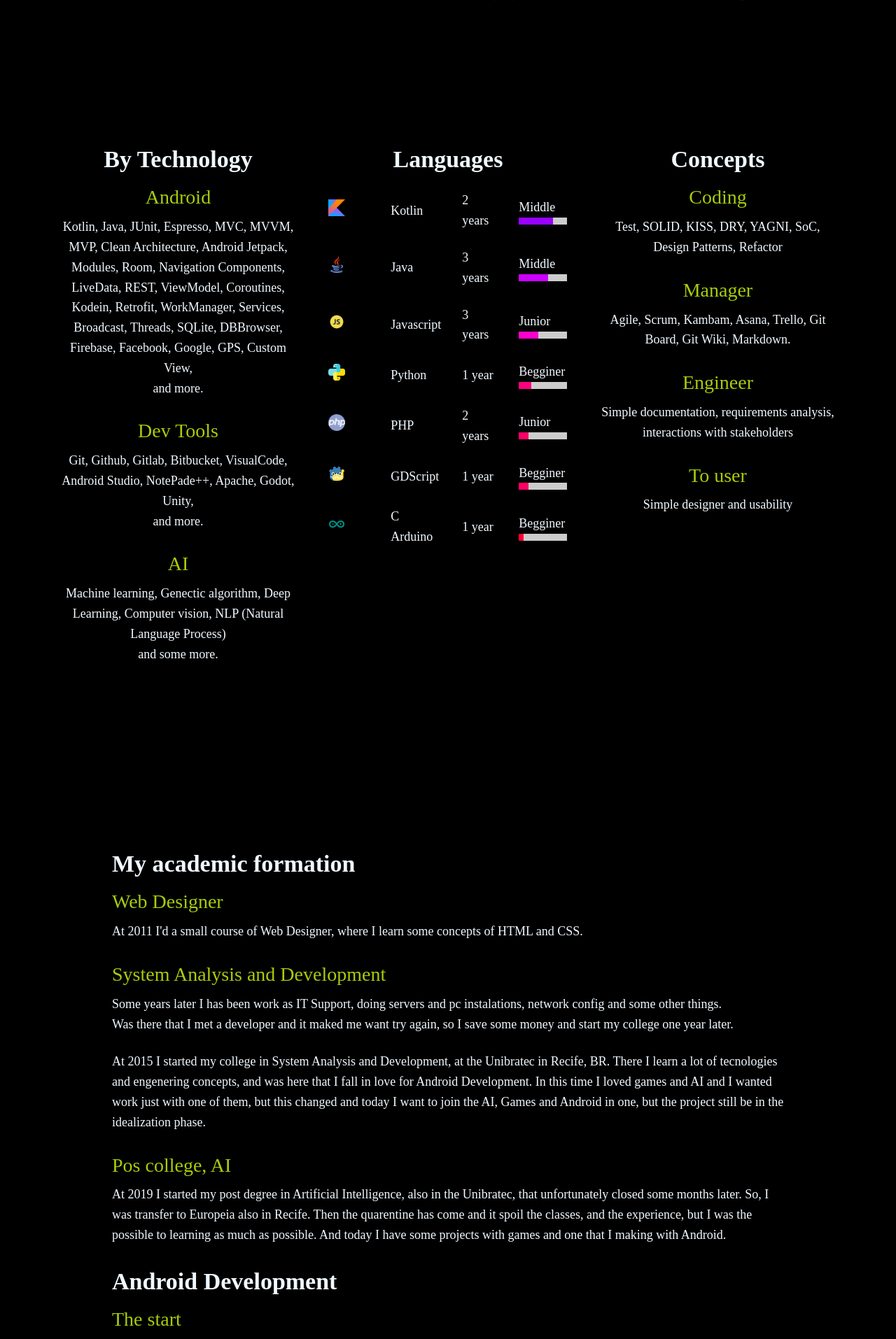
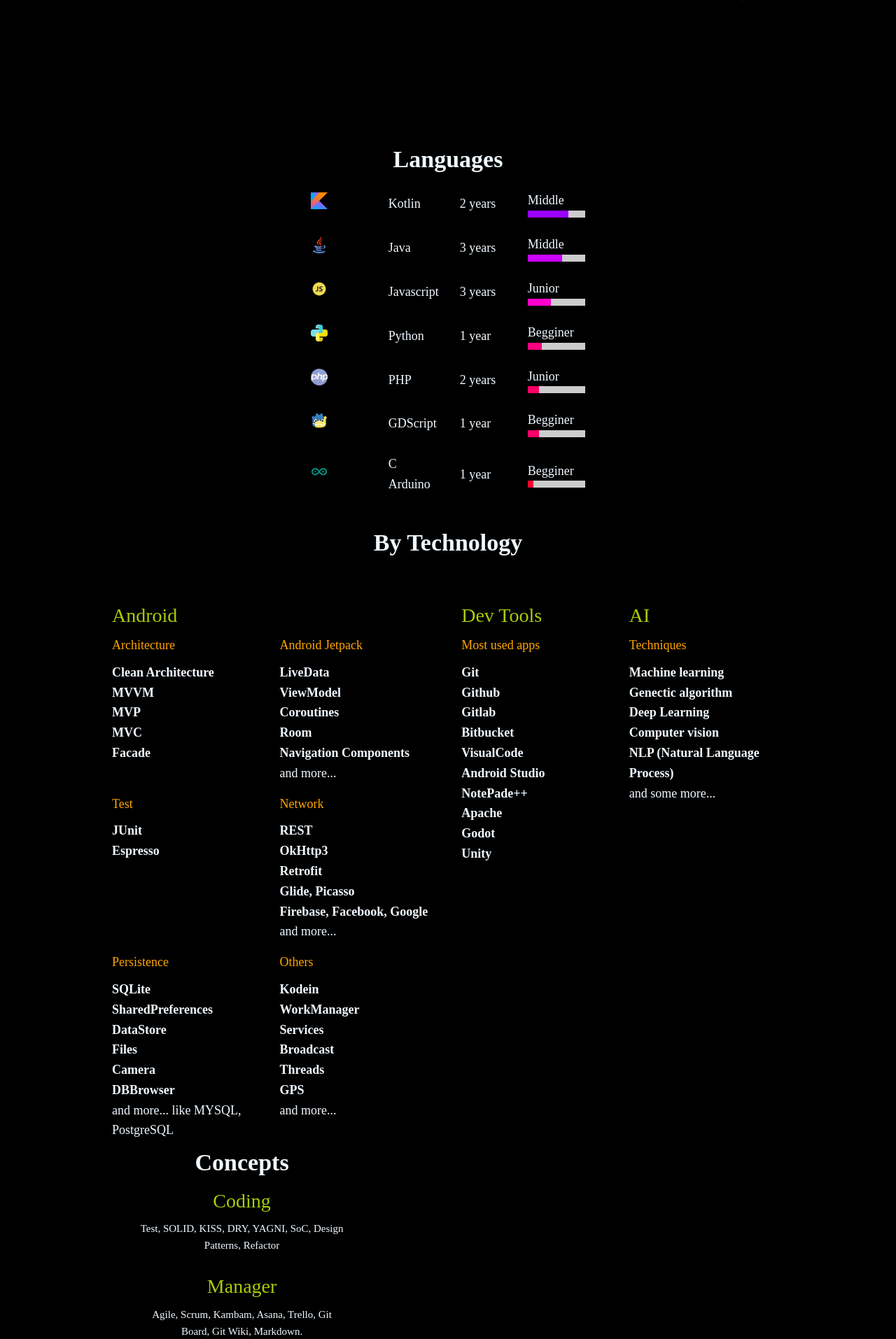
Before and after one commit to willigro/PortfolioWebPage, a PHP site: page /home.php in a window 1280 px wide. Shown: the part 799-2713 px from the top of the page at 70% size. Run offline with PHP 8.4, Linux system fonts and the light colour scheme; some web fonts are replaced.

Commit message:
Moving the Android skills and concepts to below

```diff
--- a/home.php
+++ b/home.php
@@ -169,43 +169,10 @@
         Skills
         </p> -->
 
-      <div class="container-large">
-        <div class="row p-content-small">
-
-          <!-- BY TECHNOLOGY -->
-          <div class="four columns skills-section">
-            <p class="p-title">
-              By Technology
-            </p>
-
-            <!-- Android -->
-            <p class="p-subtitle">
-              Android
-            </p>
-            <p>
-              Kotlin, Java, JUnit, Espresso, MVC, MVVM, MVP, Clean Architecture, Android Jetpack, Modules, Room, Navigation Components, LiveData,
-              REST, ViewModel, Coroutines, Kodein, Retrofit, WorkManager, Services, Broadcast, Threads, SQLite, DBBrowser, Firebase,
-              Facebook, Google, GPS, Custom View, <br>and more.
-            </p>
-
-            <!-- Dev Support -->
-            <p class="p-subtitle">
-              Dev Tools
-            </p>
-            <p>
-              Git, Github, Gitlab, Bitbucket, VisualCode, Android Studio, NotePade++, Apache, Godot, Unity,<br>and more.
-            </p>
-
-            <!-- AI -->
-            <p class="p-subtitle">
-              AI
-            </p>
-            <p>
-              Machine learning, Genectic algorithm, Deep Learning, Computer vision, NLP (Natural Language Process)<br>and some more.
-            </p>
-          </div>
+      <div class="container-larger">
 
         <!-- LANGUAGES -->
+        <div class="row center p-content-small">
           <div class="four columns skills-section language">
             <p class="p-title resume">
               Languages
@@ -236,6 +203,144 @@
               }
               ?>
             </table>
+          </div>
+        </div>
+      </div>
+
+      <div class="container">
+        <div class="row p-content-small">
+
+          <!-- BY TECHNOLOGY -->
+          <div class="skills-section">
+            <p class="p-title">
+              By Technology
+            </p>
+
+            <div class="row" style="text-align: left;">
+              <div class="six columns">
+                <!-- Android -->
+                <p class="p-subtitle" style="margin-top: 50px">
+                  Android
+                </p>
+
+                <div class="row" style="color: orange;">
+                  <div class="six columns">Architecture</div>
+                  <div class="six columns">Android Jetpack</div>
+                </div>
+                <div class="row" style="margin-top: 10px;">
+                  <div class="six columns" style="font-weight: bold;">
+                    Clean Architecture
+                    <br>MVVM
+                    <br>MVP
+                    <br>MVC
+                    <br>Facade
+                  </div>
+
+                  <div class="six columns" style="font-weight: bold;">
+                    LiveData
+                    <br>ViewModel
+                    <br>Coroutines
+                    <br>Room
+                    <br>Navigation Components
+                    <br><span style="font-weight: lighter;">and more...</span>
+                  </div>
+                </div>
+
+                <div class="row" style="margin-top: 15px; color: orange;">
+                  <div class="six columns">Test</div>
+                  <div class="six columns">Network</div>
+                </div>
+                <div class="row" style="margin-top: 10px;  font-weight: bold;">
+                  <div class="six columns">
+                    JUnit
+                    <br>Espresso
+                  </div>
+
+                  <div class="six columns">
+                    REST
+                    <br>OkHttp3
+                    <br>Retrofit
+                    <br>Glide, Picasso
+                    <br>Firebase, Facebook, Google
+                    <br><span style="font-weight: lighter;">and more...</span>
+                  </div>
+                </div>
+
+                <div class="row" style="margin-top: 15px; color: orange;">
+                  <div class="six columns">Persistence</div>
+                  <div class="six columns">Others</div>
+                </div>
+                <div class="row" style="margin-top: 10px;  font-weight: bold;">
+                  <div class="six columns">
+                    SQLite
+                    <br>SharedPreferences
+                    <br>DataStore
+                    <br>Files
+                    <br>Camera
+                    <br>DBBrowser
+                    <br><span style="font-weight: lighter;">and more... like MYSQL, PostgreSQL</span>
+                  </div>
+
+                  <div class="six columns">
+                    Kodein
+                    <br>WorkManager
+                    <br>Services
+                    <br>Broadcast
+                    <br>Threads
+                    <br>GPS
+                    <br><span style="font-weight: lighter;">and more...</span>
+                  </div>
+                </div>
+              </div>
+
+              <div class="six columns">
+                <!-- Dev Support and AI -->
+                <div style="color: orange;margin-top: 50px">
+                  <div class="six columns">
+                    <p class="p-subtitle">
+                      Dev Tools
+                    </p>
+                  </div>
+                  <div class="six columns">
+                    <p class="p-subtitle">
+                      AI
+                    </p>
+                  </div>
+                </div>
+
+
+                <div class="row" style="color: orange;">
+                  <div class="six columns">Most used apps</div>
+                  <div class="six columns">Techniques</div>
+                </div>
+                <div class="row" style="margin-top: 10px;">
+                  <div class="six columns" style="font-weight: bold;">
+                    Git
+                    <br>Github
+                    <br>Gitlab
+                    <br>Bitbucket
+                    <br>VisualCode
+                    <br>Android Studio
+                    <br>NotePade++
+                    <br>Apache
+                    <br>Godot
+                    <br>Unity
+                  </div>
+
+                  <div class="six columns" style="font-weight: bold;">
+                    Machine learning
+                    <br>Genectic algorithm
+                    <br>Deep Learning
+                    <br>Computer vision
+                    <br>NLP (Natural Language Process)
+                    <br><span style="font-weight: lighter;">and some more...</span>
+                  </div>
+                </div>
+              </div>
+            </div>
+          </div>
+
+
         </div>
 
         <!-- CONCEPTS -->
@@ -275,7 +380,6 @@
           <p>
             Simple designer and usability
           </p>
-          </div>
         </div>
       </div>
     </div>
--- a/js/pages/home.js
+++ b/js/pages/home.js
@@ -70,7 +70,6 @@ $(document).ready(function() {
     function handleMenuHomeSections(updateHeight) {
         if (updateHeight) {
             $("#header").height(window.innerHeight)
-            $("#skills").height(window.innerHeight)
         }
         // The order matters
         const sections = ["resume", "skills", "my-team"]
```
Lines whose indentation alone changed are shown as unchanged.
